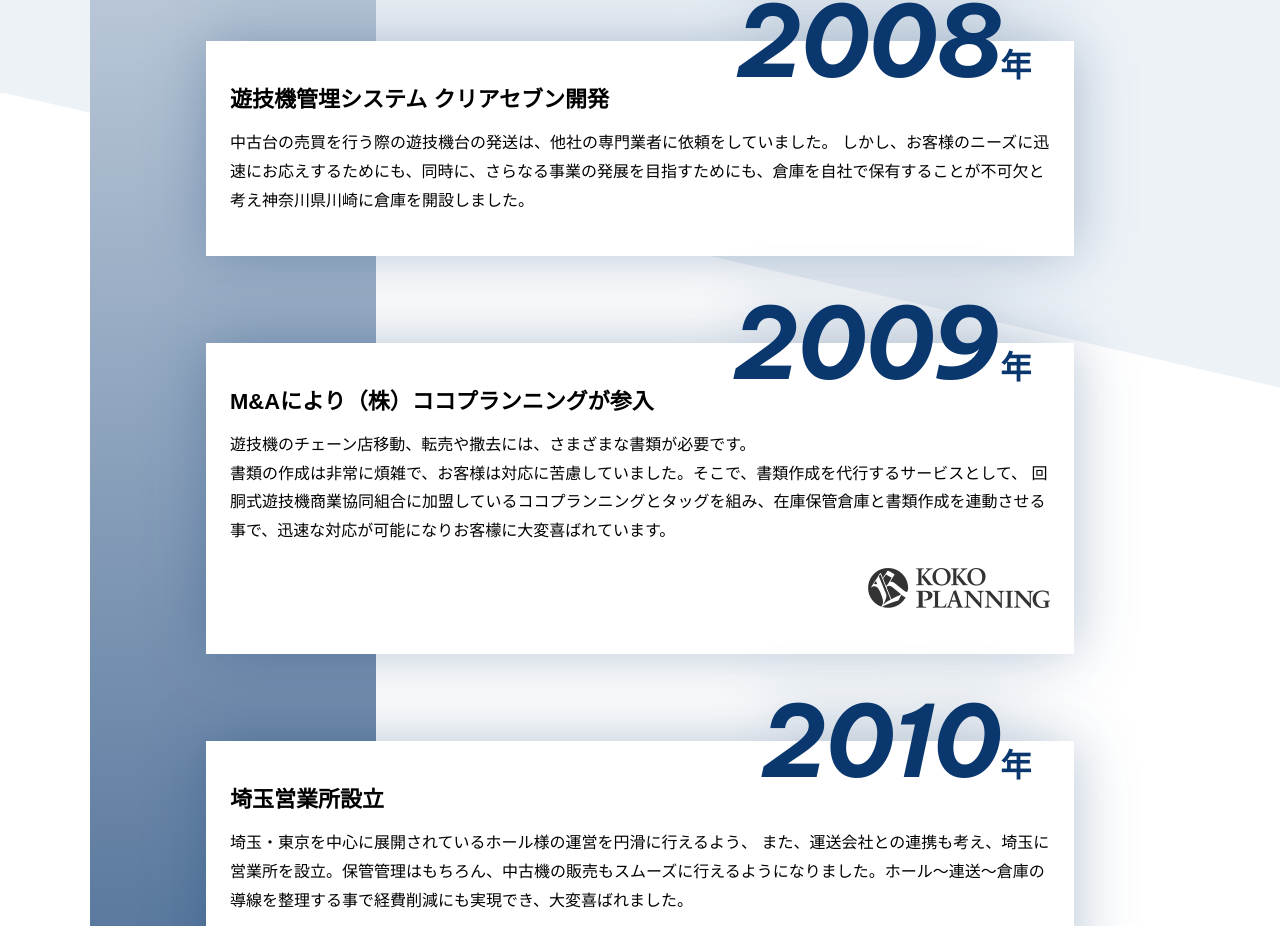
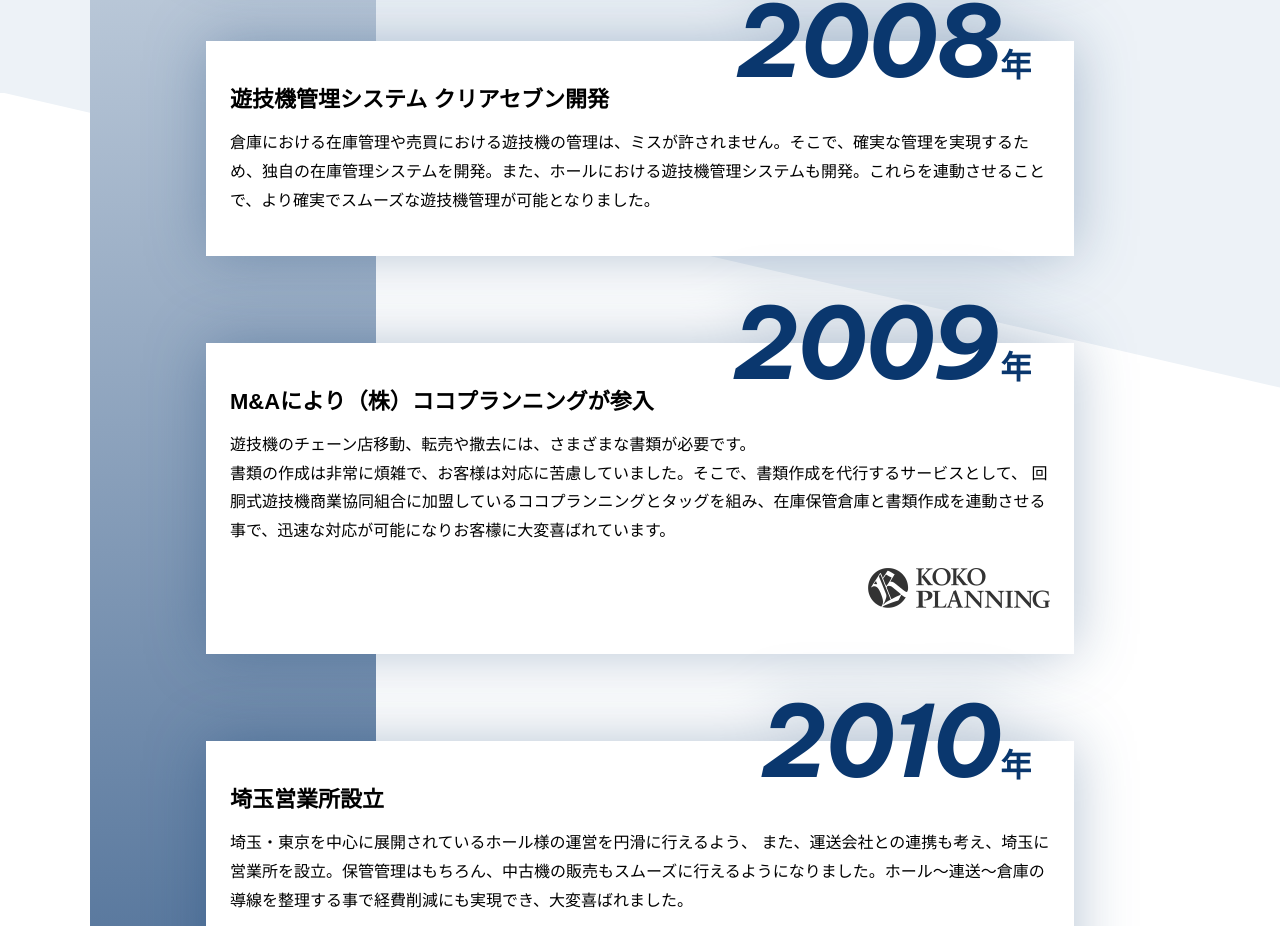
Before and after one commit to joystream20/sp-group, a Nuxt app: page /company/history in a window 1280 px wide. Shown: the part 1375-2301 px from the top of the page. Built offline with nearby package versions, Linux system fonts and the light colour scheme; what vue3-smooth-scroll would draw is missing.

Commit message:
history テキスト修正

```diff
--- a/src/pages/company/history.vue
+++ b/src/pages/company/history.vue
@@ -104,7 +104,7 @@ onUnmounted(() => {
             <dt><span class="txt"><span class="num">2008</span>年</span></dt>
             <dd>
               <h3 class="hisList-ttl tw-font-semibold tw-text-3xl">遊技機管埋システム クリアセブン開発</h3>
-              <p class="hisList-txt">中古台の売買を行う際の遊技機台の発送は、他社の専門業者に依頼をしていました。 しかし、お客様のニーズに迅速にお応えするためにも、同時に、さらなる事業の発展を目指すためにも、倉庫を自社で保有することが不可欠と考え神奈川県川崎に倉庫を開設しました。</p>
+              <p class="hisList-txt">倉庫における在庫管理や売買における遊技機の管理は、ミスが許されません。そこで、確実な管理を実現するため、独自の在庫管理システムを開発。また、ホールにおける遊技機管理システムも開発。これらを連動させることで、より確実でスムーズな遊技機管理が可能となりました。</p>
             </dd>
            </div>
            <div class="hisList-block">
```
